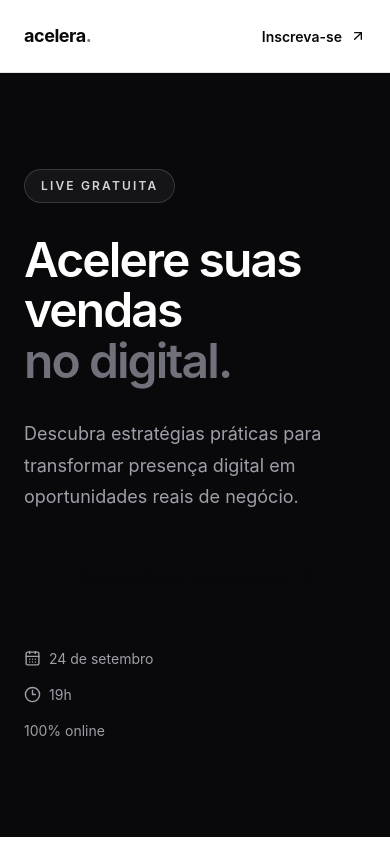
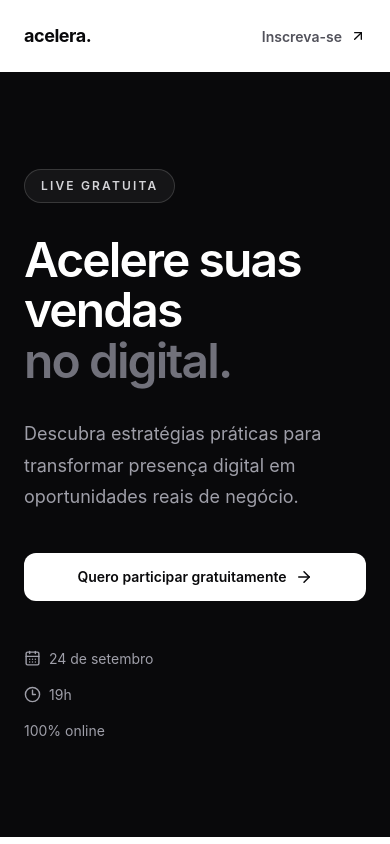
Before and after one commit to UelintonHJ/landing-page-conversao, a React (Vite) app: page / in a window 390 px wide. Shown: the top 844 px of the page. Built offline with nearby package versions, Linux system fonts and the light colour scheme.

Commit message:
fix: improve focus visibility and responsive typography

```diff
--- a/src/components/sections/BenefitsSection.tsx
+++ b/src/components/sections/BenefitsSection.tsx
@@ -31,7 +31,7 @@ export function BenefitsSection() {
     return (
         <section
             aria-labelledby='benefits-title'
-            className='bg-surface py-24 sm:py-32'
+            className='bg-ui-surface py-24 sm:py-32'
         >
             <Container>
                 <div className='max-w-2xl'>
@@ -43,20 +43,21 @@ export function BenefitsSection() {
                         as='h2'
                         variant='h2'
                         id='benefits-title'
-                        className='mt-4'
+                        className='mt-4 max-w-xl text-2xl sm:text-4xl'
                     >
-                        Menos teoria. Mais aplicação.
+                        Menos teoria.
+                        <span className='block sm:inline'> Mais aplicação.</span>
                     </Typography>
                 </div>
 
-                <div className='mt-16 grid gap-px overflow-hidden rounded-lg bg-border-default md:grid-cols-3'>
+                <div className='mt-16 grid gap-px overflow-hidden rounded-lg bg-ui-border-default md:grid-cols-3'>
                     {benefits.map((benefit) => {
                         const Icon = benefit.icon
 
                         return (
                             <article
                                 key={benefit.title}
-                                className='bg-surface p-8 sm:p-10'
+                                className='bg-ui-surface p-8 sm:p-10'
                             >
                                 <Icon
                                     aria-hidden='true'
--- a/src/components/sections/CTASection.tsx
+++ b/src/components/sections/CTASection.tsx
@@ -7,7 +7,7 @@ export function CTASection() {
         <section
             id='inscricao'
             aria-labelledby='cta-title'
-            className='bg-surface-inverse py-24 text-content-inverse sm:py-32'
+            className='bg-ui-surface-inverse py-24 text-ui-content-inverse sm:py-32'
         >
             <Container>
                 <div className='mx-auto max-w-3xl text-center'>
--- a/src/components/sections/HeroSection.tsx
+++ b/src/components/sections/HeroSection.tsx
@@ -1,4 +1,5 @@
 import { ArrowRight, CalendarDays, Clock3 } from 'lucide-react'
+
 import { Button, Container, Typography } from '../ui'
 
 export function HeroSection() {
@@ -6,7 +7,7 @@ export function HeroSection() {
         <section
             id='inicio'
             aria-labelledby='hero-title'
-            className='overflow-hidden bg-surface-inverse text-content-inverse'
+            className='overflow-hidden bg-ui-surface-inverse text-ui-content-inverse'
         >
             <Container>
                 <div className='grid min-h-180 items-center gap-16 py-24 lg:grid-cols-[1.2fr_0.8fr]'>
@@ -44,7 +45,13 @@ export function HeroSection() {
                                 onClick={() => {
                                     document
                                         .getElementById('inscricao')
-                                        ?.scrollIntoView({ behavior: 'smooth', })
+                                        ?.scrollIntoView({
+                                            behavior: window.matchMedia(
+                                                '(prefers-reduced-motion: reduce)'
+                                            ).matches
+                                                ? 'auto'
+                                                : 'smooth',
+                                        })
                                 }}
                             >
                                 Quero participar gratuitamente
@@ -59,12 +66,18 @@ export function HeroSection() {
                             className='mt-12 flex flex-col gap-4 text-sm text-zinc-400 sm:flex-row sm:items-center sm:gap-8'
                         >
                             <span className='inline-flex items-center gap-2'>
-                                <CalendarDays size={17} aria-hidden='true' />
+                                <CalendarDays
+                                    size={17}
+                                    aria-hidden='true'
+                                />
                                 24 de setembro
                             </span>
 
                             <span className='inline-flex items-center gap-2'>
-                                <Clock3 size={17} aria-hidden='true' />
+                                <Clock3
+                                    size={17}
+                                    aria-hidden='true'
+                                />
                                 19h
                             </span>
 
--- a/src/components/ui/Button.tsx
+++ b/src/components/ui/Button.tsx
@@ -19,29 +19,29 @@ type ButtonProps = ButtonHTMLAttributes<HTMLButtonElement> & {
 
 const variantClasses: Record<ButtonVariant, string> = {
     primary: [
-        'bg-action-primary',
-        'text-content-inverse',
-        'hover:bg-action-primary-hover',
+        'bg-ui-action-primary',
+        'text-ui-content-inverse',
+        'hover:bg-ui-action-primary-hover',
     ].join(' '),
 
     secondary: [
         'border',
-        'border-border-default',
-        'bg-surface',
-        'text-content-primary',
-        'hover:bg-surface-muted',
+        'border-ui-border-default',
+        'bg-ui-surface',
+        'text-ui-content-primary',
+        'hover:bg-ui-surface-muted',
     ].join(' '),
 
     inverse: [
-        'bg-action-inverse',
-        'text-content-primary',
-        'hover:bg-action-inverse-hover',
+        'bg-ui-action-inverse',
+        'text-ui-content-primary',
+        'hover:bg-ui-action-inverse-hover',
     ].join(' '),
 
     ghost: [
         'bg-transparent',
-        'text-content-primary',
-        'hover:bg-surface-muted',
+        'text-ui-content-primary',
+        'hover:bg-ui-surface-muted',
     ].join(' '),
 }
 
@@ -86,10 +86,10 @@ export function Button({
                 'font-semibold',
                 'transition-colors',
                 'duration-(--duration-normal)',
-                'ease(--ease-standard)',
+                'ease-(--ease-standard)',
                 'focus-visible:outline-2',
-                'focus-visible:outline-offset-4',
-                'focus-visible:outline-content-primary',
+                'focus-visible:ouline-offset-4',
+                'focus-visible:outline-ui-focus',
                 'disabled:pointer-events-none',
                 'disabled:opacity-50',
                 sizeClasses[size],
--- a/src/components/ui/Typography.tsx
+++ b/src/components/ui/Typography.tsx
@@ -25,11 +25,11 @@ type TypographyProps<T extends ElementType> = {
 
 const variantClasses: Record<TypographyVariant, string> = {
     display: [
-        'text-5xl sm:text-6xl lg:text-[4.5rem',
+        'text-5xl sm:text-6xl lg:text-[4.5rem]',
         'font-semibold',
         'leading-(--line-height-tight)',
         'tracking-[-0.04em]',
-        'text-content-primary',
+        'text-ui-content-primary',
     ].join(' '),
 
     h1: [
@@ -37,7 +37,7 @@ const variantClasses: Record<TypographyVariant, string> = {
         'font-semibold',
         'leading-(--line-height-snug)',
         'tracking-[-0.03em]',
-        'text-content-primary',
+        'text-ui-content-primary',
     ].join(' '),
 
     h2: [
@@ -45,7 +45,7 @@ const variantClasses: Record<TypographyVariant, string> = {
         'font-semibold',
         'leading-(--line-height-snug)',
         'tracking-[-0.025em]',
-        'text-content-primary',
+        'text-ui-content-primary',
     ].join(' '),
 
     h3: [
@@ -53,31 +53,31 @@ const variantClasses: Record<TypographyVariant, string> = {
         'font-semibold',
         'leading-(--line-height-snug)',
         'tracking-[-0.015em]',
-        'text-content-primary',
+        'text-ui-content-primary',
     ].join(' '),
 
     lead: [
         'text-lg sm:text-xl',
         'leading-(--line-height-relaxed)',
-        'text-content-secondary',
+        'text-ui-content-secondary',
     ].join(' '),
 
     'body-lg': [
         'text-lg',
-        'leading-(--line-height-relaxed',
-        'text-content-secondary',
+        'leading-(--line-height-relaxed)',
+        'text-ui-content-secondary',
     ].join(' '),
 
     body: [
         'text-base',
         'leading-(--line-height-normal)',
-        'text-content-secondary',
+        'text-ui-content-secondary',
     ].join(' '),
 
     small: [
         'text-sm',
         'leading-(--line-height-normal)',
-        'text-content-secondary',
+        'text-ui-content-secondary',
     ].join(' '),
 
     eyebrow: [
@@ -85,13 +85,13 @@ const variantClasses: Record<TypographyVariant, string> = {
         'font-semibold',
         'uppercase',
         'tracking-[0.18em]',
-        'text-content-muted',
+        'text-ui-content-muted',
     ].join(' '),
 
     muted: [
         'text-sm',
         'leading-(--line-height-normal)',
-        'text-content-muted',
+        'text-ui-content-muted',
     ].join(' '),
 }
 
--- a/src/styles/globals.css
+++ b/src/styles/globals.css
@@ -4,22 +4,27 @@
 @theme inline {
     --font-sans: var(--font-family-sans);
 
-    --color-surface: var(--color-surface);
-    --color-surface-subtle: var(--color-surface-subtle);
-    --color-surface-muted: var(--color-surface-muted);
-    --color-surface-inverse: var(--color-surface-inverse);
+    --color-ui-surface: var(--color-surface);
+    --color-ui-surface-subtle: var(--color-surface-subtle);
+    --color-ui-surface-muted: var(--color-surface-muted);
+    --color-ui-surface-inverse: var(--color-surface-inverse);
 
-    --color-content-primary: var(--color-content-primary);
-    --color-content-secondary: var(--color-content-secondary);
-    --color-content-muted: var(--color-content-muted);
-    --color-content-inverse: var(--color-content-inverse);
+    --color-ui-content-primary: var(--color-content-primary);
+    --color-ui-content-secondary: var(--color-content-secondary);
+    --color-ui-content-muted: var(--color-content-muted);
+    --color-ui-content-inverse: var(--color-content-inverse);
 
-    --color-border-default: var(--color-border-default);
-    --color-border-subtle: var(--color-border-subtle);
-    --color-border-strong: var(--color-border-strong);
+    --color-ui-border-default: var(--color-border-default);
+    --color-ui-border-subtle: var(--color-border-subtle);
+    --color-ui-border-strong: var(--color-border-strong);
 
-    --color-action-primary: var(--color-action-primary);
-    --color-action-primary-hover: var(--color-action-primary-hover);
+    --color-ui-action-primary: var(--color-action-primary);
+    --color-ui-action-primary-hover: var(--color-action-primary-hover);
+
+    --color-ui-action-inverse: var(--color-action-inverse);
+    --color-ui-action-inverse-hover: var(--color-action-inverse-hover);
+
+    --color-ui-focus: var(--color-focus);
 
     --radius-sm: var(--radius-sm);
     --radius-md: var(--radius-md);
@@ -54,7 +59,7 @@ body {
 
 button,
 a {
-    -web-tap-highlight-color: transparent;
+    -webkit-tap-highlight-color: transparent;
 }
 
 ::selection {
@@ -63,7 +68,7 @@ a {
 }
 
 :focus-visible {
-    outline: 2px solid var(--color-content-primary);
+    outline: 2px solid var(--color-focus);
     outline-offset: 3px;
 }
 
--- a/src/styles/tokens.css
+++ b/src/styles/tokens.css
@@ -26,6 +26,10 @@
 
     --color-action-inverse: #ffffff;
     --color-action-inverse-hover: #e4e4e7;
+
+    /* Colors - Focus */
+
+    --color-focus: #737373;
 
     /* Typography */
 
```
